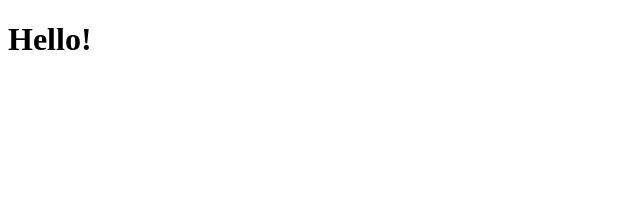
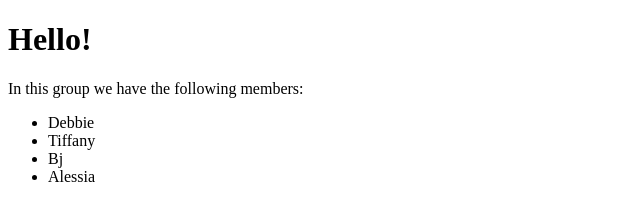
Before and after one commit to amparks1200/Group_Repo, a plain HTML site: page index.html in a window 1280 px wide. Shown: the whole page, without its empty margins (0-640 px from the left). Drawn offline with Linux system fonts and the light colour scheme.

Commit message:
Second Commit AMH

```diff
--- a/index.html
+++ b/index.html
@@ -17,7 +17,13 @@
         <!--[if lt IE 7]>
             <p class="browsehappy">You are using an <strong>outdated</strong> browser. Please <a href="#">upgrade your browser</a> to improve your experience.</p>
         <![endif]-->
-
+        <p>In this group we have the following members:</p>
+        <ul>
+            <li>Debbie</li>
+            <li>Tiffany</li>
+            <li>Bj</li>
+            <li>Alessia</li>
+        </ul>
         <script src="" async defer></script>
     </body>
 </html>
```
